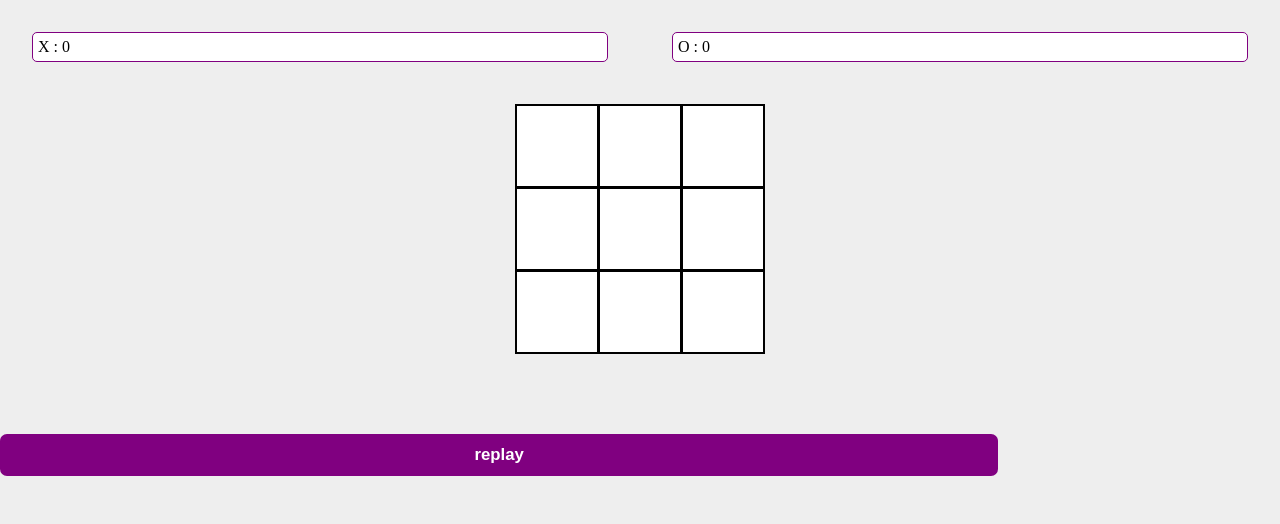
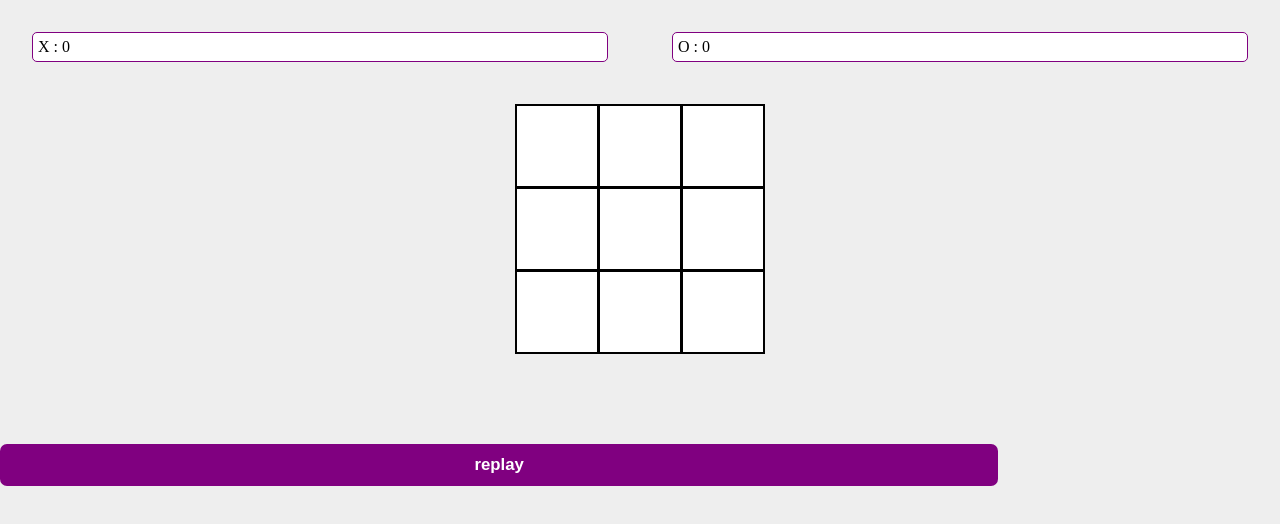
Before and after one commit to funtactoe/tictactoe, a plain HTML site: page index.html in a window 1280 px wide. Shown: the part 70-594 px from the top of the page. Drawn offline with Linux system fonts and the light colour scheme.

Commit message:
Update tic.css

```diff
--- a/tic.css
+++ b/tic.css
@@ -95,8 +95,9 @@ nav{
     margin:42px 0;
     background:#eee;
 }
-section {
+.center{
     width:100%;
+    margin-top:90px;
 }
 
 #first{
@@ -116,9 +117,8 @@ section {
 }
 
 #replay{
-    margin-top:6px;
     width:78%;
-    margin:80px auto;
+    margin:0 auto;
     height:42px;
     background:purple;
     color:white;
```
